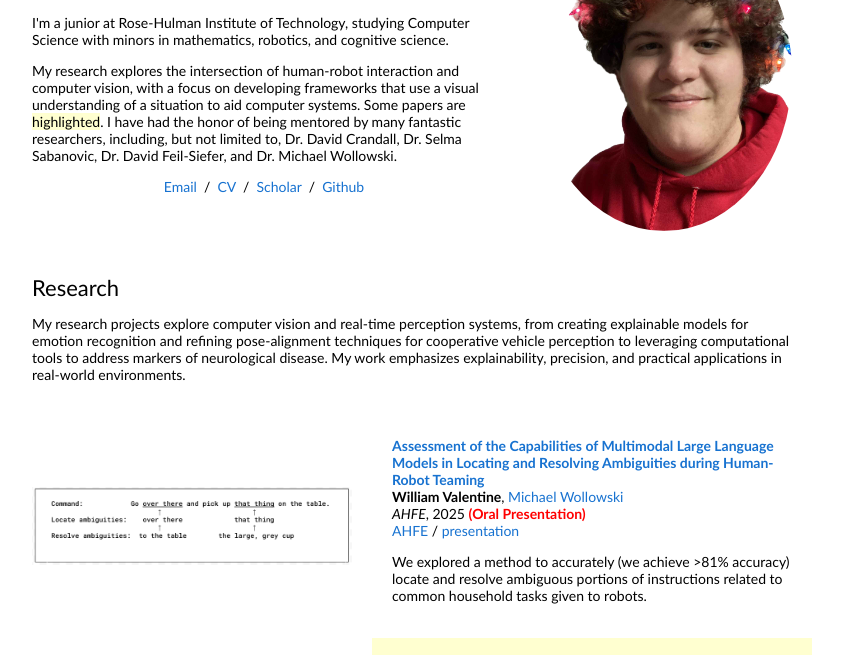
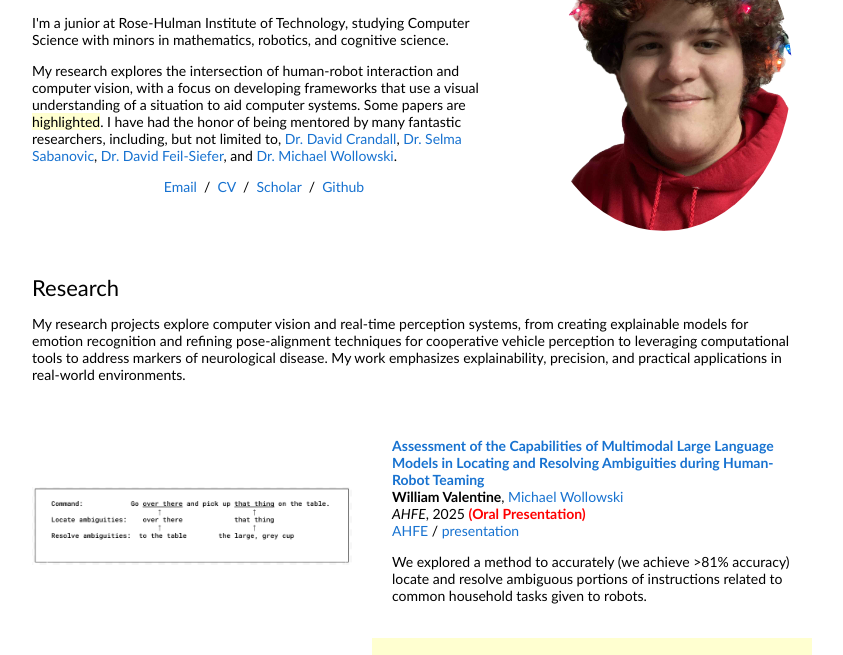
Before and after one commit to rhit-valentwa/valentwa.github.io, a plain HTML site: page index.html in a window 1280 px wide. Shown: the part 114-769 px from the top of the page, without its empty margins (228-1071 px from the left). Drawn offline with Linux system fonts and the light colour scheme.

Commit message:
Update index.html

```diff
--- a/index.html
+++ b/index.html
@@ -26,7 +26,7 @@
                 I'm a junior at Rose-Hulman Institute of Technology, studying Computer Science with minors in mathematics, robotics, and cognitive science.</p>
       <p>My research explores the intersection of human-robot interaction and computer vision, with a focus on developing frameworks that use a visual understanding of a situation to aid computer systems. Some papers are <span class="highlight">highlighted</span>.
 
-		  I have had the honor of being mentored by many fantastic researchers, including, but not limited to, Dr. David Crandall, Dr. Selma Sabanovic, Dr. David Feil-Siefer, and Dr. Michael Wollowski.
+		  I have had the honor of being mentored by many fantastic researchers, including, but not limited to, <a href="https://homes.luddy.indiana.edu/djcran/">Dr. David Crandall</a>, <a href="https://luddy.indiana.edu/contact/profile/?Selma_Sabanovic">Dr. Selma Sabanovic</a>, <a href="https://www.unr.edu/cse/people/david-feil-seifer">Dr. David Feil-Siefer</a>, and <a href="https://www.rose-hulman.edu/~wollowsk">Dr. Michael Wollowski</a>.
 
         <p style="text-align:center">
           <a href="mailto:valentwa@rose-hulman.edu">Email</a> &nbsp;/&nbsp;
```
